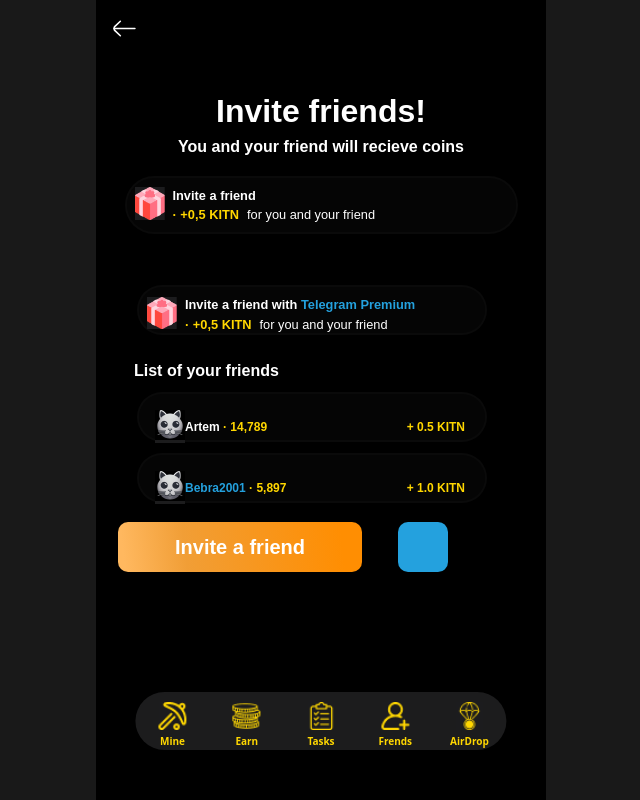
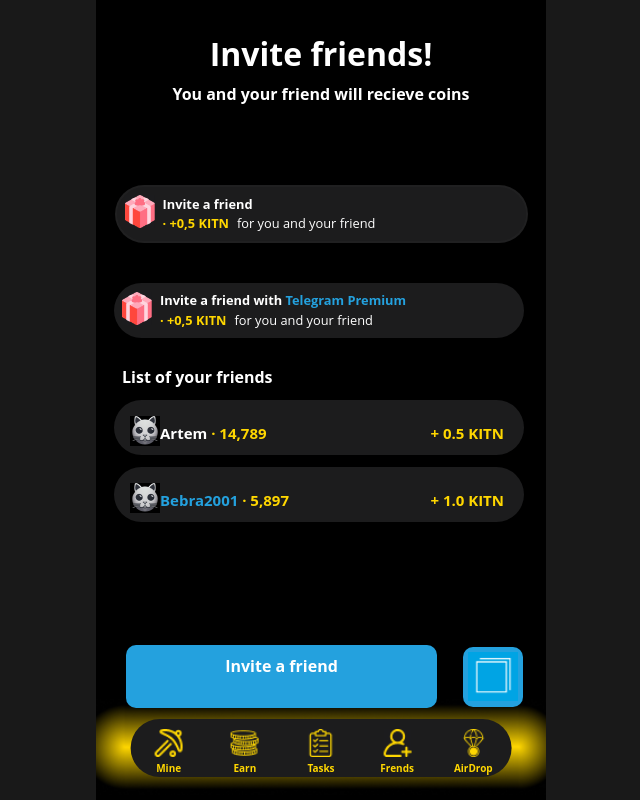
Before and after one commit to KaRameLkA-jpg/kitten.github.io, a PHP site: page /frens.html in a window 1280 px wide. Shown: the whole page, without its empty margins (319-959 px from the left). Run offline with PHP 8.4, Linux system fonts and the light colour scheme.

Commit message:
Добавил новый css для friends и исправил большую часть.

```diff
--- /dev/null
+++ b/assets/css/frens_style.css
@@ -0,0 +1,264 @@
+/* frens styles */
+.frens {
+    background-image: linear-gradient(0deg, rgba(0,0,0,1) 0%, rgba(0,0,0,1) 100%);
+    background-repeat: no-repeat;
+    background-attachment: fixed;
+    font-size: 16px;
+    padding-bottom: 4rem;
+    color: #ffffff;
+    font-family: "Open Sans", sans-serif;
+}
+.frens-main  {
+    margin: 2rem 0;
+    display: flex;
+    flex-direction: column;
+    justify-content: center;
+    align-items: center;
+}
+.frens-count {
+    margin-bottom: 8px;
+    font-size: 2rem;
+    font-weight: bold;
+}
+.frens-inscription {
+    margin-bottom: 5rem;
+    font-size: 1rem;
+    font-weight: bold;
+}
+.frens-total-earn {
+    cursor: pointer;
+    display: flex;
+    align-items: center;
+    width: 393px;
+    border-radius: 30px;
+    background-color: #1C1C1D;
+    border: 2px solid rgba(218, 218, 218, 0.02);
+    padding: 0.50rem;
+}
+.frens-small-invite {
+    font-size: 0.8rem;
+    font-weight: bold;
+    line-height: 150%;
+}
+.bold {
+    font-weight: bold;
+}
+.normal {
+    font-weight: normal;
+}
+.blue {
+    color: #24a1de;
+}
+.frens-total-count {
+    display: flex;
+    align-items: center;
+    font-weight: bold;
+}
+.frens-total-count span {
+    display: inline-block;
+    margin-right: 0.5rem;
+}
+.frens-yellow {
+    color: rgba(255,215,0,1);
+}
+.frens-total-count img {
+    margin-left: 0.5rem;
+}
+.leaders {
+    color: #c1c1c16e;
+}
+.frens-help,
+.frens-list {
+    margin-left: 10px;
+    padding: 0.5rem;
+    font-size: 1rem;
+}
+.frens-help-title,
+.frens-list-title {
+    padding-left: 0.5rem;
+    color: rgba(255,255,255,1);
+    font-weight: bold;
+    margin-bottom: 0.75rem;
+}
+.frens-help-box,
+.frens-list-box {
+    cursor: pointer;
+    width: 410px;
+    height: 55px;
+    font-size: 15px;
+    font-weight: bold;
+    /* height: 10rem; */
+    justify-content: center;
+    align-items: center;
+    vertical-align: middle;
+    margin-bottom: 12px;
+    border-radius: 30px;
+    background-color: #1C1C1D;;
+}
+.frens-invite {
+    display: flex;
+    position: absolute;
+    bottom: 80px;
+    z-index: 999;
+    gap: 1rem;
+    width: 367px;
+    font-size: 1rem;
+    border-radius: 10px;
+    margin-bottom: 12px;
+}
+
+.frens-invite-button {
+    background-color: #24A1DE;
+    text-decoration: none;
+    border: none;
+    height: 43px;
+    border-radius: 10px;
+    padding: 10px 20px;
+    cursor: pointer;
+    display: inline-block;
+    text-align: center;
+    vertical-align: middle;
+    margin-left: 30px;
+}
+.frens-invite-button span {
+    color: white;
+}
+.frens-other-button {
+    background-color: #24A1DE;
+    color: white;
+    border: none;
+    margin-left: 10px;
+    padding: 10px 20px;
+    text-align: center;
+    text-decoration: none;
+    font-size: 1rem;
+    border-radius: 10px;
+    cursor: pointer;
+}
+.frens-other-button {
+    padding: 0; /* Убираем внутренние отступы для второй кнопки */
+    position: relative; /* Делаем родительским элементом для квадрата */
+}
+
+.square-button {
+    width: 60px; /* Задаём размер квадрата */
+    height: 60px;
+    background-color: #24A1DE;
+    position: absolute;
+    display: flex;
+    justify-content: center;
+    align-items: center;
+    left: 0;
+    border-radius: 10px;
+    top: 50%;
+    transform: translateY(-50%);
+}
+.frens-help-content {
+    padding: 0.5rem;
+    display: flex;
+    align-items: center;
+}
+.frens-help-image {
+    margin-right: 0.50rem;
+}
+.fren-help-text {
+    font-size: 0.8rem;
+    font-weight: 500;
+    margin-bottom: 0.25rem;
+}
+.fren-help-text div{
+    margin-top: 0.25rem;
+    display: flex;
+    align-items: center;
+}
+.fren-help-text div img {
+    margin-right: 0.25rem;
+}
+.fren-help-text div span {
+    margin-right: 0.25rem;
+}
+.frens-open-detail a {
+    color: #ffffff;
+    font-weight: bold;
+}
+.frens-data {
+    padding: 1rem;
+}
+.frens-data,
+.frens-profile {
+    display: flex;
+    justify-content: space-between;
+    align-items: center;
+}
+.frens-profile-photo {
+    background-color: #1C1C1D;
+    margin-right: 0;
+}
+.frens-profile-data h4{
+    margin-bottom: 0.25rem;
+    font-size: 0.8rem;
+}
+.frens-profile-data div{
+    display: flex;
+    align-items: center;
+}
+.frens-profile-data div img,
+.frens-profile-data div span {
+    margin-right: 0.30rem;
+}
+.frens-data-count {
+    display: flex;
+    justify-content: center;
+    align-items: center;
+    color: rgb(255, 215, 0);
+}
+.frens-data-count span{
+    margin-right: 0.25rem;
+}
+.menu-bottuns {
+    width: 29.75%;
+    height: 3.6rem;
+    display: flex;
+    justify-content: space-around;
+    align-items: center;
+    background-color: #1C1C1D;
+    border-radius: 52px;
+    position: absolute;
+    left: 50%;
+    transform: translateX(-50%);
+    bottom: 23px; /* Расстояние от нижнего края экрана */
+    z-index: 999;
+}
+.select-none-bottuns {
+    font-family: "Open Sans", sans-serif; ;
+    font-size : 10px;
+    font-weight: bold;
+}
+.button {
+    display: flex;
+    flex-direction: column;
+    justify-content: center;
+    align-items: center;
+    padding: 0 0.25rem;
+    width: 33.3333%;
+    text-decoration: none;
+}
+.button img {
+    margin-top: 0.5rem;
+}
+.button span {
+    margin-top: 0.25rem;
+    font-weight: bold;
+    color: #ffffff;
+}
+.b-r {
+    margin: 0 auto;
+}
+
+.b-r span {
+    color : #FFD700;
+}
+.background-image {
+    position: absolute;
+    bottom: 0;
+}
--- a/assets/css/style.css
+++ b/assets/css/style.css
@@ -494,215 +494,6 @@ body {
     border-radius: 15px;
 }
 
-/* frens styles */
-.frens {
-    background-image: linear-gradient(0deg, rgba(0,0,0,1) 0%, rgba(0,0,0,1) 100%);
-    background-repeat: no-repeat;
-    background-attachment: fixed;
-    color: #ffffff;
-    padding-bottom: 4rem;
-}
-.frens-main  {
-    margin: 2rem 0;
-    display: flex;
-    flex-direction: column;
-    justify-content: center;
-    align-items: center;
-}
-.frens-count {
-    margin-bottom: 8px;
-    font-size: 2rem;
-    font-weight: bold;
-
-}
-.frens-inscription {
-    margin-bottom: 1.25rem;
-    font-size: 1rem;
-    font-weight: bold;
-}
-.frens-total-earn {
-    cursor: pointer;
-    display: flex;
-    align-items: center;
-    width: 393px;
-    border-radius: 30px;
-    background-color: rgba(28, 28, 29, 0.2);
-    border: 2px solid rgba(218, 218, 218, 0.02);
-    padding: 0.50rem;
-}
-.frens-small-invite {
-    font-size: 0.8rem;
-    font-weight: bold;
-    line-height: 150%;
-}
-.bold {
-    font-weight: bold;
-}
-.normal {
-    font-weight: normal;
-}
-.blue {
-    color: #24a1de;
-}
-.frens-total-count {
-    display: flex;
-    align-items: center;
-    font-weight: bold;
-}
-.frens-total-count span {
-    display: inline-block;
-    margin-right: 0.5rem;
-}
-.frens-yellow {
-    color: rgba(255,215,0,1);
-}
-.frens-total-count img {
-    margin-left: 0.5rem;
-}
-.leaders {
-    color: #c1c1c16e;
-}
-.frens-help,
-.frens-list {
-    margin-left: 22px;
-    padding: 0.5rem;
-    font-size: 1rem;
-}
-.frens-help-title,
-.frens-list-title {
-    padding-left: 0.5rem;
-    color: rgba(255,255,255,1);
-    font-weight: bold;
-    margin-bottom: 0.75rem;
-}
-.frens-help-box,
-.frens-list-box {
-    cursor: pointer;
-    width: 350px;
-    height: 50px;
-    font-size: 12px;
-    font-weight: bold;
-    /* height: 10rem; */
-    justify-content: center;
-    align-items: center;
-    margin: 11px;
-    border-radius: 30px;
-    background-color: rgba(28, 28, 29, 0.2);
-    border: 2px solid rgba(218, 218, 218, 0.02);
-}
-.frens-invite {
-    display: flex;
-    gap: 1rem;
-    width: 280px;
-    font-size: 1rem;
-    border-radius: 10px;
-    margin-bottom: 12px;
-    margin-left: 22px;
-}
-
-.frens-invite-button {
-    background-color: #24A1DE;
-    color: white;
-    justify-content: center;
-    align-items: center;
-    text-align: center;
-    text-decoration: none;
-    border: none;
-    height: 50px;
-    border-radius: 10px;
-    padding: 10px 20px;
-    cursor: pointer;
-}
-.frens-other-button {
-    background-color: #24A1DE;
-    color: white;
-    border: none;
-    margin-left: 20px;
-    padding: 10px 20px;
-    text-align: center;
-    text-decoration: none;
-    font-size: 1rem;
-    border-radius: 10px;
-    cursor: pointer;
-}
-.frens-other-button {
-    padding: 0; /* Убираем внутренние отступы для второй кнопки */
-    position: relative; /* Делаем родительским элементом для квадрата */
-}
-
-.square-button {
-    width: 50px; /* Задаём размер квадрата */
-    height: 50px;
-    background-color: #24A1DE;
-    position: absolute;
-    left: 0;
-    border-radius: 10px;
-    top: 50%;
-    transform: translateY(-50%);
-}
-.frens-help-content {
-    padding: 0.5rem;
-    display: flex;
-    align-items: center;
-}
-.frens-help-image {
-    margin-right: 0.50rem;
-}
-.fren-help-text {
-    font-size: 0.8rem;
-    font-weight: 500;
-    margin-bottom: 0.25rem;
-}
-.fren-help-text div{
-    margin-top: 0.25rem;
-    display: flex;
-    align-items: center;
-}
-.fren-help-text div img {
-    margin-right: 0.25rem;
-}
-.fren-help-text div span {
-    margin-right: 0.25rem;
-}
-.frens-open-detail a {
-    color: #ffffff;
-    font-weight: bold;
-}
-.frens-data {
-    padding: 1rem;
-}
-.frens-data,
-.frens-profile {
-    display: flex;
-    justify-content: space-between;
-    align-items: center;
-}
-.frens-profile-photo {
-    background-color: #1C1C1D;
-    margin-right: 0;
-}
-.frens-profile-data h4{
-    margin-bottom: 0.25rem;
-    font-size: 0.8rem;
-}
-.frens-profile-data div{
-    display: flex;
-    align-items: center;
-}
-.frens-profile-data div img,
-.frens-profile-data div span {
-    margin-right: 0.30rem;
-}
-.frens-data-count {
-    display: flex;
-    justify-content: center;
-    align-items: center;
-    color: rgb(255, 215, 0);
-}
-.frens-data-count span{
-    margin-right: 0.25rem;
-}
-
 /* earn styles */
 .earn {
     font-family: Arial, sans-serif;
--- a/frens.html
+++ b/frens.html
@@ -5,22 +5,13 @@
     <meta name="viewport" content="width=device-width, initial-scale=1.0">
     <title>Kitten - Friends</title>
 
-    <link rel="stylesheet" href="./assets/css/style.css">
+    <link rel="stylesheet" href="./assets/css/frens_style.css">
     <link rel="stylesheet" href="./assets/css/responsive.css">
     <meta name="theme-color" content="#f19e36" />
 
     <link rel="icon" type="image/x-icon" href="./assets/favicon/favicon.ico">
 </head>
 <body class="frens">
-
-    <div class="haeder">
-        <a href="/notcoin">
-            <svg width="25px" height="25px" viewBox="0 0 24 24" fill="none" xmlns="http://www.w3.org/2000/svg">
-                <path d="M22 11.9299H2" stroke="#ffffff" stroke-width="1.5" stroke-linecap="round" stroke-linejoin="round"/>
-                <path d="M8.00009 19L2.84009 14C2.5677 13.7429 2.35071 13.433 2.20239 13.0891C2.05407 12.7452 1.97754 12.3745 1.97754 12C1.97754 11.6255 2.05407 11.2548 2.20239 10.9109C2.35071 10.567 2.5677 10.2571 2.84009 10L8.00009 5" stroke="#ffffff" stroke-width="1.5" stroke-linecap="round" stroke-linejoin="round"/>
-            </svg>
-        </a>
-    </div>
 
     <div class="frens-main">
 
@@ -116,33 +107,38 @@
             <span class="bold">Invite a friend</span>
         </div>
         <div class="frens-other-button">
-            <div class="square-button"></div>
+            <div class="square-button">
+                <img src="./assets/images/square_image.png" alt="" width="50px">
+            </div>
         </div>
     </div>
 
     <div class="menu-bottuns">
-        <a href="/notcoin/mine.html" class="button b-r">
+
+        <a href="/mine.html" class="button b-r">
             <img src="./assets/images/mine.png" alt="" width="28px">
             <span class="select-none-bottuns">Mine</span>
         </a>
-        <a href="/notcoin/earn.html" class="button b-r">
+        <a href="/earn.html" class="button b-r">
             <img src="./assets/images/earn.png" alt="" width="28px">
             <span class="select-none-bottuns">Earn</span>
         </a>
-        <a href="/notcoin/tasks.html" class="button b-r">
+        <a href="/tasks.html" class="button b-r">
             <img src="./assets/images/tasks.png" alt="" width="28px">
             <span class="select-none-bottuns">Tasks</span>
         </a>
-        <a href="/notcoin/frens.html" class="button b-r">
+        <a href="/frens.html" class="button b-r">
             <img src="./assets/images/frends.png" alt="" width="28px">
             <span class="select-none-bottuns">Frends</span>
         </a>
-        <a href="/notcoin/airdrop.html" class="button b-r">
+        <a href="/airdrop.html" class="button b-r">
             <img src="./assets/images/airdrop.png" alt="" width="28px">
             <span class="select-none-bottuns">AirDrop</span>
         </a>
     </div>
-
+    <div class="background-image">
+        <img src="./assets/images/back.png" alt="" width="450px">
+    </div>
     <script src="./assets/js/charge.js"></script>
 
 </body>
```
Also changed, not shown: assets/images/square_image.png (added), 2 other files.
